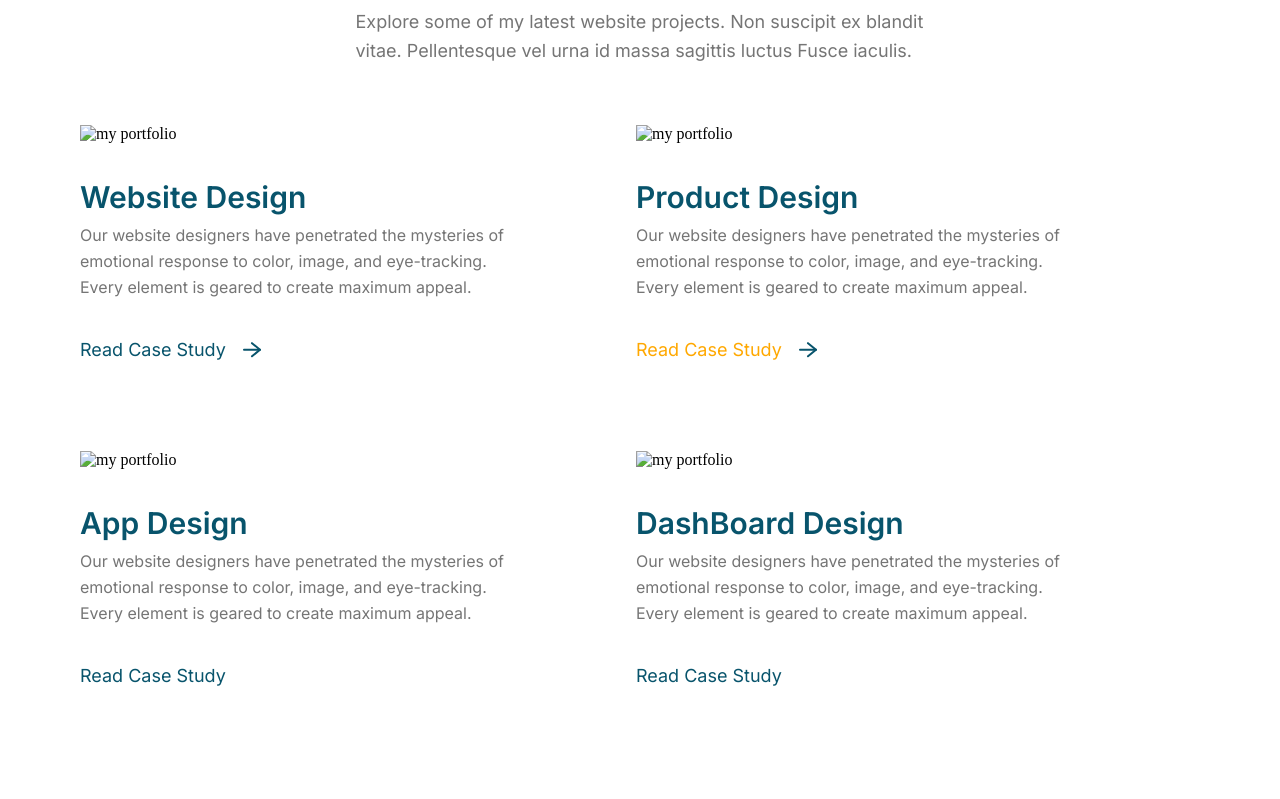
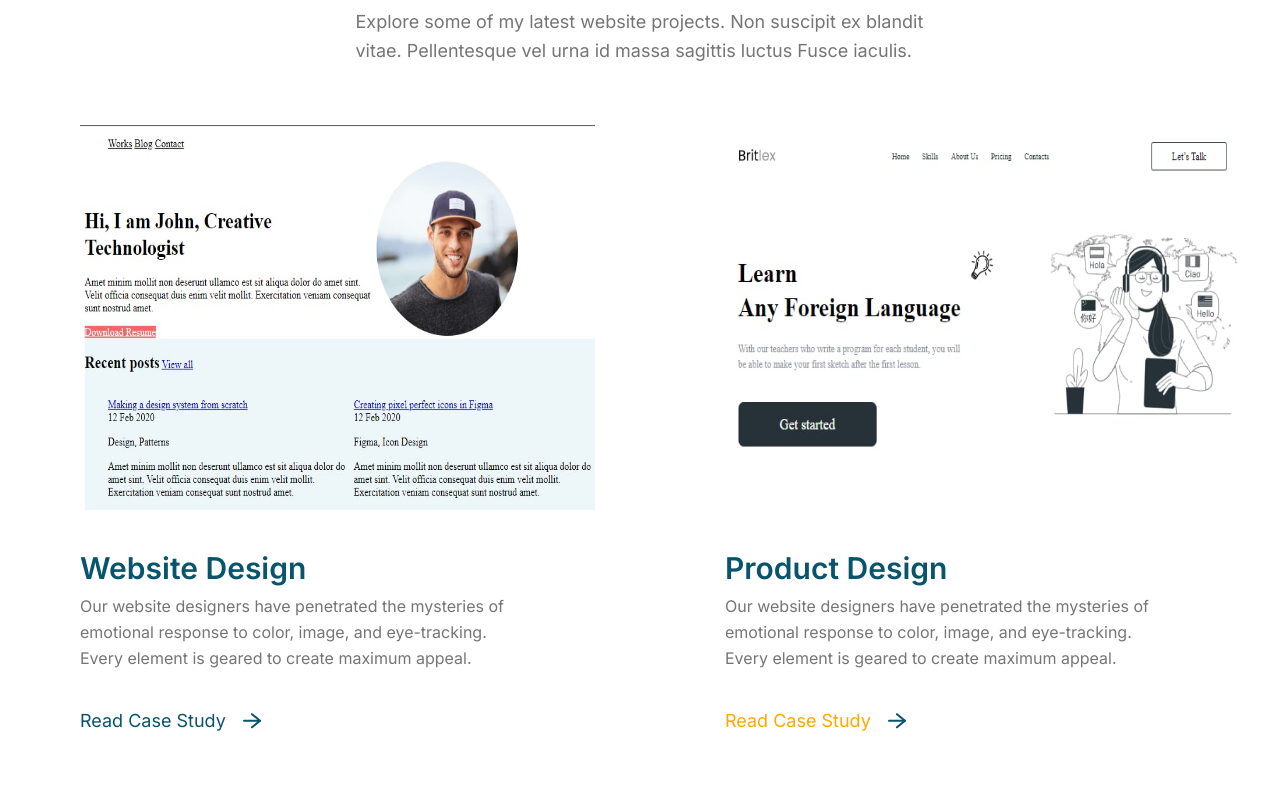
Before and after one commit to Mizrobbek/Portfolio, a plain HTML site: page index.html in a window 1280 px wide. Shown: the part 2161-2960 px from the top of the page. Drawn offline with Linux system fonts and the light colour scheme; a web font is replaced by a local one.

Commit message:
add portfolio link

```diff
--- a/index.html
+++ b/index.html
@@ -192,7 +192,7 @@
             <li class="portfolio-list_item">
               <img
                 class="portfolio-img"
-                src="./IMG/portfolio img1.svg"
+                src="./IMG/firstsite.jpg"
                 alt="my portfolio"
               />
               <h2 class="portfolio-title">Website Design</h2>
@@ -201,7 +201,10 @@
                 response to color, image, and eye-tracking. Every element is
                 geared to create maximum appeal.
               </p>
-              <a class="portfolio-link" href="#">
+              <a
+                class="portfolio-link"
+                href="https://creatmyfirstsite.netlify.app/"
+              >
                 <p class="portfolio-link_text">Read Case Study</p>
                 <img class="portfolio-link_img" src="./IMG/row.svg" alt="Row" />
               </a>
@@ -210,7 +213,7 @@
             <li class="portfolio-list_item">
               <img
                 class="portfolio-img"
-                src="./IMG/portfolio img12.svg"
+                src="./IMG/secondsite.jpg"
                 alt="my portfolio"
               />
               <h2 class="portfolio-title">Product Design</h2>
@@ -228,7 +231,7 @@
             <li class="portfolio-list_item">
               <img
                 class="portfolio-img"
-                src="./IMG/portfolio img3.svg"
+                src="./IMG/3th-site.jpg"
                 alt="my portfolio"
               />
               <h2 class="portfolio-title">App Design</h2>
@@ -237,7 +240,10 @@
                 response to color, image, and eye-tracking. Every element is
                 geared to create maximum appeal.
               </p>
-              <a class="portfolio-link" href="#">
+              <a
+                class="portfolio-link"
+                href="https://myeasybanksite.netlify.app/"
+              >
                 <p class="portfolio-link_text">Read Case Study</p>
                 <!-- <img class="portfolio-link_img" src="./IMG/row.svg" alt="Row" /> -->
               </a>
@@ -246,7 +252,7 @@
             <li class="portfolio-list_item">
               <img
                 class="portfolio-img"
-                src="./IMG/portfolio img4.svg"
+                src="./IMG/4th-site.jpg"
                 alt="my portfolio"
               />
               <h2 class="portfolio-title">DashBoard Design</h2>
@@ -255,7 +261,10 @@
                 response to color, image, and eye-tracking. Every element is
                 geared to create maximum appeal.
               </p>
-              <a class="portfolio-link" href="#">
+              <a
+                class="portfolio-link"
+                href="https://practices-time.netlify.app/"
+              >
                 <p class="portfolio-link_text">Read Case Study</p>
                 <!-- <img class="portfolio-link_img" src="./IMG/row.svg" alt="Row" /> -->
               </a>
```
Also changed, not shown: IMG/3th-site.jpg (added), IMG/4th-site.jpg (added), IMG/firstsite.jpg (added), IMG/secondsite.jpg (added).
